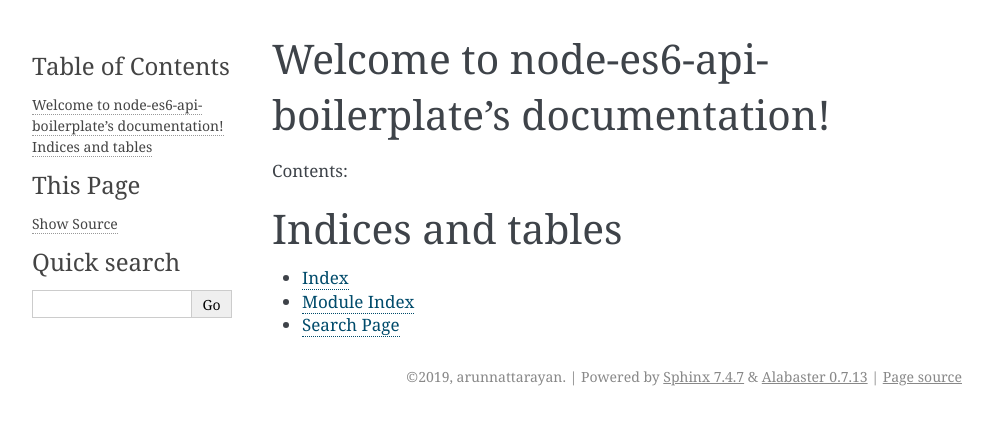
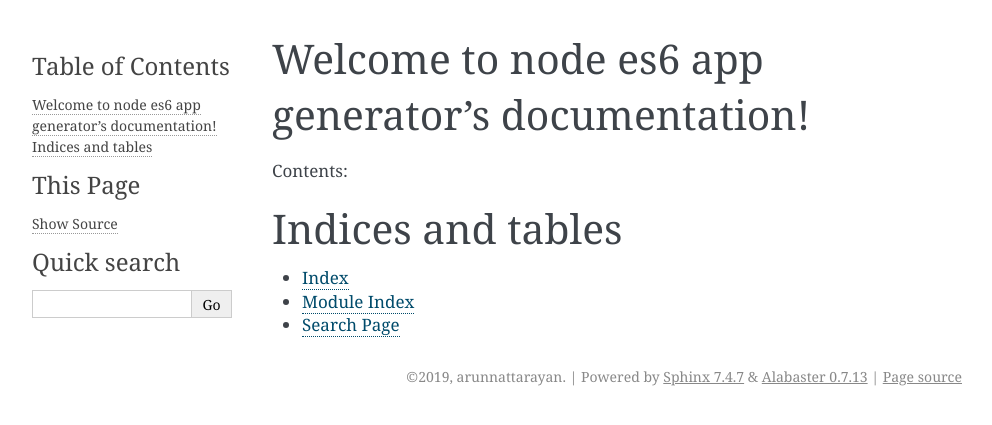
Before and after one commit to arunnattarayan/generator-node-es6-api-boilerplate, a Sphinx documentation site: the page built from docs/index.rst, in a window 1280 px wide. Shown: the top 425 px of the page, without its empty margins (148-1140 px from the left). Built offline with Sphinx 7.4.7, drawn with Linux system fonts in a browser that asks for light colours.

```diff
--- a/README.rst
+++ /dev/null
@@ -1,2 +0,0 @@
-
-This is Test
--- a/docs/conf.py
+++ b/docs/conf.py
@@ -1,8 +1,8 @@
 #!/usr/bin/env python3
 # -*- coding: utf-8 -*-
 #
-# node-es6-api-boilerplate documentation build configuration file, created by
-# sphinx-quickstart on Wed May  1 13:29:12 2019.
+# node es6 app generator documentation build configuration file, created by
+# sphinx-quickstart on Wed May  1 14:23:43 2019.
 #
 # This file is execfile()d with the current directory set to its
 # containing dir.
@@ -46,7 +46,7 @@
 master_doc = 'index'
 
 # General information about the project.
-project = 'node-es6-api-boilerplate'
+project = 'node es6 app generator'
 copyright = '2019, arunnattarayan'
 author = 'arunnattarayan'
 
@@ -200,7 +200,7 @@
 #html_search_scorer = 'scorer.js'
 
 # Output file base name for HTML help builder.
-htmlhelp_basename = 'node-es6-api-boilerplatedoc'
+htmlhelp_basename = 'nodees6appgeneratordoc'
 
 # -- Options for LaTeX output ---------------------------------------------
 
@@ -222,7 +222,7 @@
 # (source start file, target name, title,
 #  author, documentclass [howto, manual, or own class]).
 latex_documents = [
-    (master_doc, 'node-es6-api-boilerplate.tex', 'node-es6-api-boilerplate Documentation',
+    (master_doc, 'nodees6appgenerator.tex', 'node es6 app generator Documentation',
      'arunnattarayan', 'manual'),
 ]
 
@@ -252,7 +252,7 @@
 # One entry per manual page. List of tuples
 # (source start file, name, description, authors, manual section).
 man_pages = [
-    (master_doc, 'node-es6-api-boilerplate', 'node-es6-api-boilerplate Documentation',
+    (master_doc, 'nodees6appgenerator', 'node es6 app generator Documentation',
      [author], 1)
 ]
 
@@ -266,8 +266,8 @@
 # (source start file, target name, title, author,
 #  dir menu entry, description, category)
 texinfo_documents = [
-    (master_doc, 'node-es6-api-boilerplate', 'node-es6-api-boilerplate Documentation',
-     author, 'node-es6-api-boilerplate', 'One line description of project.',
+    (master_doc, 'nodees6appgenerator', 'node es6 app generator Documentation',
+     author, 'nodees6appgenerator', 'One line description of project.',
      'Miscellaneous'),
 ]
 
--- a/docs/index.rst
+++ b/docs/index.rst
@@ -1,10 +1,10 @@
-.. node-es6-api-boilerplate documentation master file, created by
-   sphinx-quickstart on Wed May  1 13:29:12 2019.
+.. node es6 app generator documentation master file, created by
+   sphinx-quickstart on Wed May  1 14:23:43 2019.
    You can adapt this file completely to your liking, but it should at least
    contain the root `toctree` directive.
 
-Welcome to node-es6-api-boilerplate's documentation!
-====================================================
+Welcome to node es6 app generator's documentation!
+==================================================
 
 Contents:
 
```
Also changed, not shown: 11 other files.
